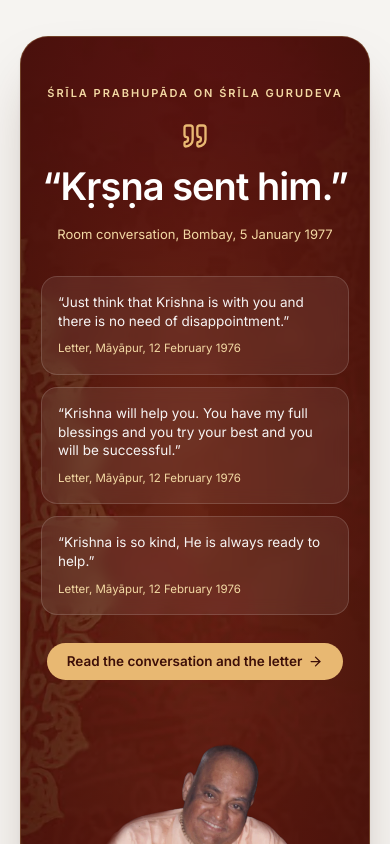
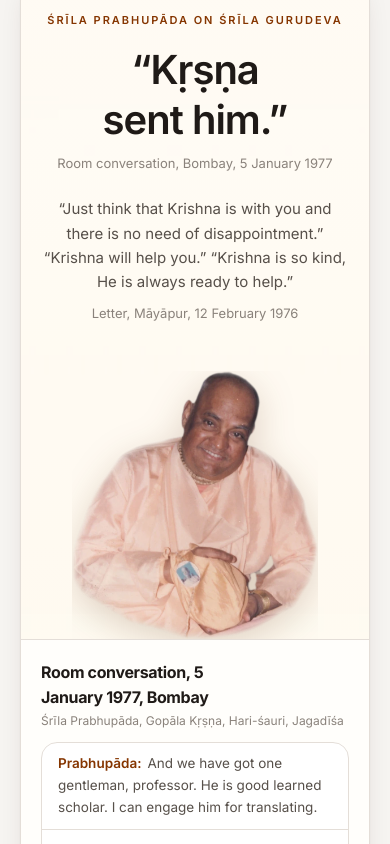
Before and after one commit to brjunction/acharyapriyavigraha_project, a Next.js app: page / in a window 390 px wide. Shown: the part 1200-2044 px from the top of the page. Built offline with nearby package versions, Linux system fonts and the light colour scheme; a web font is replaced by a local one.

Commit message:
Home: light blessing section with full conversation and letter; cleaner cut-outs; shared Prabhupada texts
Co-Authored-By: Claude Sonnet 5.5 <noreply@anthropic.com>
Claude-Session: https://claude.ai/code/session_01M9BBQeXddFLEpid5KwEKJu

```diff
--- a/src/app/(site)/gurudeva/srila-prabhupada/page.tsx
+++ b/src/app/(site)/gurudeva/srila-prabhupada/page.tsx
@@ -4,24 +4,8 @@ import { CutOut } from "@/components/motifs";
 
 export const metadata = { title: "Śrīla Prabhupāda on Śrīla Gurudeva" };
 
-const CONV: [string, string][] = [
-  ["Prabhupāda", "And we have got one gentleman, professor. He is good learned scholar. I can engage him for translating."],
-  ["Gopāla Kṛṣṇa", "Oriya. Very nice."],
-  ["Prabhupāda", "He is writing like machine. I can see the manuscript. In this way, arrangement like that."],
-  ["Gopāla Kṛṣṇa", "Very good. We just printed two books in Oriya: Topmost Yoga and one more."],
-  ["Prabhupāda", "He likes Oriya language."],
-  ["Gopāla Kṛṣṇa", "Who? Gaura-Govinda Swami? He is very sincere devotee."],
-  ["Prabhupāda", "Oh, yes. Undoubtedly."],
-  ["Gopāla Kṛṣṇa", "Very sincere."],
-  ["Prabhupāda", "Kṛṣṇa sent him. He... In Vṛndāvana, he said that “Please give me shelter.” I thought that “There are so many Indian comes and go.” So when he insisted, “All right, you stay.” [chuckles]"],
-  ["Hari-śauri", "Yeah. He took sannyāsa at the opening of the temple. I remember that."],
-  ["Prabhupāda", "He's a good boy."],
-  ["Hari-śauri", "He's stuck it out for a long time in Orissa. He's been there a long time, by himself a lot of the time too."],
-  ["Prabhupāda", "Yes. Yes. He's organizing nicely."],
-  ["Gopāla Kṛṣṇa", "He's very sincere. He follows all the regulations very rigidly. He gets up in the morning. Ideal example."],
-  ["Jagadīśa", "He understands the philosophy quite well."],
-  ["Prabhupāda", "Oh, yes. And he is educated. He is B.Sc."],
-];
+import { CONVERSATION as C, LETTER as L } from "@/lib/prabhupada";
+const hl = (t: string) => t.split(/(«[^»]+»)/).map((x, k) => x.startsWith("«") ? <mark key={k} className="rounded bg-[#f6d58e]/70 px-1 font-semibold text-ink">{x.slice(1, -1)}</mark> : <span key={k}>{x}</span>);
 
 export default function Page() {
   return (
@@ -30,26 +14,21 @@ export default function Page() {
         aside={<CutOut src="/legacy/prabhupada.webp" alt="Śrīla A.C. Bhaktivedanta Swami Prabhupāda" fade={0} className="mx-auto hidden w-64 lg:block" />} />
       <Container className="max-w-3xl py-14">
         <section>
-          <div className="flex items-center gap-3"><QuoteIcon className="text-saffron" size={20} /><h2 className="text-[22px]">Room conversation, 5 January 1977, Bombay</h2></div>
-          <p className="mt-1 text-[13px] text-ink-3">Speakers: Śrīla Prabhupāda, Gopāla Kṛṣṇa, Hari-śauri, Jagadīśa.</p>
+          <div className="flex items-center gap-3"><QuoteIcon className="text-saffron" size={20} /><h2 className="text-[22px]">{C.title}</h2></div>
+          <p className="mt-1 text-[13px] text-ink-3">Speakers: {C.speakers}.</p>
           <div className="card mt-5 divide-y divide-line">
-            {CONV.map(([who, line], i) => (
-              <p key={i} className={`px-5 py-3 text-[15px] leading-relaxed ${who === "Prabhupāda" ? "bg-saffron-tint" : ""}`}><span className={`mr-2 font-semibold ${who === "Prabhupāda" ? "text-saffron" : "text-ink-2"}`}>{who}:</span>{line}</p>
+            {C.lines.map(([who, line], i) => (
+              <p key={i} className="px-5 py-3 text-[15px] leading-relaxed"><span className={`mr-2 font-semibold ${who === "Prabhupāda" ? "text-saffron" : "text-ink-2"}`}>{who}:</span>{hl(line)}</p>
             ))}
           </div>
         </section>
         <section className="mt-14">
-          <div className="flex items-center gap-3"><Mail className="text-saffron" size={20} /><h2 className="text-[22px]">Letter to Gaura Govinda, 12 February 1976, Māyāpur</h2></div>
-          <p className="mt-1 text-[13px] text-ink-3">Letter 76-02-12 · addressed to Bhuvaneśvara</p>
+          <div className="flex items-center gap-3"><Mail className="text-saffron" size={20} /><h2 className="text-[22px]">{L.title}</h2></div>
+          <p className="mt-1 text-[13px] text-ink-3">Letter {L.ref}</p>
           <article className="card mt-5 space-y-4 p-6 text-[15.5px] leading-relaxed text-ink-2">
-            <p>My dear Gaura Govinda Swami,</p>
-            <p>Please accept my blessings. I beg to acknowledge receipt of your letter dated 8 February 1976.</p>
-            <p>It is very good that you have completed one cottage. We are trying to send one man, but in the meantime just think that <mark className="rounded bg-saffron-tint px-1 text-ink">Krishna is with you and there is no need of disappointment.</mark></p>
-            <p>Now that you have your cottage, you may remain there and <mark className="rounded bg-saffron-tint px-1 text-ink">Krishna will help you. You have my full blessings</mark> and you try your best and you will be successful. There is no need of coming to Mayapur now. If you can come for the festival, that will be nice, but it is not compulsory.</p>
-            <p>If you are not getting reply from Gopala Krishna then you may write direct to me. I am also writing Saurabha to send you a plan.</p>
-            <p>If you publish some book in Oriyan language, that book will give you good support. So now you have an opportunity, you are there and Krishna will help. Gradually we will help. <mark className="rounded bg-saffron-tint px-1 text-ink">Krishna is so kind, He is always ready to help.</mark> “dadami buddhi-yogam tam yena mam upayanti te.”</p>
-            <p>I hope this meets you well.</p>
-            <p className="text-ink-3">Your ever well-wisher,<br />A.C. Bhaktivedanta Swami<br /><span className="text-[12.5px]">ACBS/dda</span></p>
+            <p>{L.salutation}</p>
+            {L.paras.map((t, i) => <p key={i}>{hl(t)}</p>)}
+            <p className="text-ink-3">{L.closing[0]}<br />{L.closing[1]}<br /><span className="text-[12.5px]">{L.closing[2]}</span></p>
           </article>
         </section>
       </Container>
--- a/src/components/home-client.tsx
+++ b/src/components/home-client.tsx
@@ -3,6 +3,7 @@ import Link from "next/link";
 import { useRouter } from "next/navigation";
 import { useEffect, useRef, useState } from "react";
 import { ArrowRight, Search, Play, Pause, ChevronLeft, ChevronRight, Headphones, Quote as QuoteIcon, Copy, Check, PlayCircle } from "lucide-react";
+import { CONVERSATION, LETTER } from "@/lib/prabhupada";
 import { DIARY, IMG, LANGUAGES, QUOTE_OF_DAY, TIMELINE } from "@/lib/data";
 import { Img } from "./img";
 import { CutOut, Orn, Padma, PaisleyField, Petals, Rosette, LogoMark } from "./motifs";
@@ -275,37 +276,46 @@ export function WavePlayer() {
 }
 
 /* ------------------------------------------------------------ Blessing */
+const hl = (t: string) => t.split(/(«[^»]+»)/).map((x, k) => x.startsWith("«") ? <mark key={k} className="rounded bg-[#f6d58e]/70 px-1 font-semibold text-ink">{x.slice(1, -1)}</mark> : <span key={k}>{x}</span>);
+
 export function Blessing() {
   return (
-    <div className="relative overflow-hidden rounded-[28px] border border-[#e8b872]/30 bg-[#3d0f08] text-white shadow-[var(--shadow-lg)]">
-      <Backdrop src="red-gold-mandala" o={0.4} />
-      <div className="absolute inset-0 bg-[radial-gradient(ellipse_at_50%_45%,rgba(61,15,8,0.1),rgba(61,15,8,0.8))]" />
-      <div className="relative grid items-end gap-4 px-5 pt-12 lg:grid-cols-[minmax(0,0.8fr)_minmax(0,1.5fr)_minmax(0,0.8fr)] lg:px-10">
+    <div className="relative overflow-hidden rounded-[28px] border border-line bg-gradient-to-b from-white via-[#fffaf0] to-[#fdf1d9] shadow-[var(--shadow-md)]">
+      <Backdrop src="cream-mandala" o={0.35} pos="center" />
+      <div className="relative grid items-end gap-2 px-5 pt-10 lg:grid-cols-[minmax(0,0.9fr)_minmax(0,1.4fr)_minmax(0,0.9fr)] lg:px-10">
         <div className="order-2 hidden self-end lg:order-1 lg:block">
-          <CutOut src="/legacy/prabhupada.webp" alt="Śrīla A.C. Bhaktivedanta Swami Prabhupāda" fade={0} className="mx-auto w-[88%] drop-shadow-[0_14px_26px_rgba(0,0,0,0.45)]" />
+          <CutOut src="/legacy/prabhupada.webp" alt="Śrīla A.C. Bhaktivedanta Swami Prabhupāda" fade={0} className="mx-auto w-[96%] drop-shadow-[0_10px_18px_rgba(90,40,0,0.25)]" />
         </div>
-        <div className="order-1 pb-12 text-center lg:order-2">
-          <p className="text-[11px] font-semibold uppercase tracking-[0.18em] text-[#f3d9a4]">Śrīla Prabhupāda on Śrīla Gurudeva</p>
-          <QuoteIcon className="mx-auto mt-5 text-[#e8b872]" size={28} />
-          <p className="mt-3 text-balance text-[38px] font-semibold leading-[1.3] tracking-tight sm:text-[52px]">“Kṛṣṇa sent him.”</p>
-          <p className="mt-3 text-[13px] text-[#f3d9a4]">Room conversation, Bombay, 5 January 1977</p>
-          <div className="mx-auto mt-8 grid max-w-2xl gap-3 text-left sm:grid-cols-3">
-            {[
-              ["Just think that Krishna is with you and there is no need of disappointment.", "Letter, Māyāpur, 12 February 1976"],
-              ["Krishna will help you. You have my full blessings and you try your best and you will be successful.", "Letter, Māyāpur, 12 February 1976"],
-              ["Krishna is so kind, He is always ready to help.", "Letter, Māyāpur, 12 February 1976"],
-            ].map(([q, src]) => (
-              <figure key={q} className="rounded-2xl border border-white/15 bg-white/[0.07] p-4 backdrop-blur-sm">
-                <blockquote className="text-[13.5px] leading-snug text-white/95">“{q}”</blockquote>
-                <figcaption className="mt-2.5 text-[11.5px] text-[#f3d9a4]">{src}</figcaption>
-              </figure>
+        <div className="order-1 pb-10 text-center lg:order-2">
+          <p className="text-[11px] font-semibold uppercase tracking-[0.18em] text-saffron">Śrīla Prabhupāda on Śrīla Gurudeva</p>
+          <p className="mt-4 text-balance text-[40px] font-semibold leading-[1.25] tracking-tight text-ink sm:text-[54px]">“Kṛṣṇa sent him.”</p>
+          <p className="mt-2 text-[13px] text-ink-3">Room conversation, Bombay, 5 January 1977</p>
+          <p className="mx-auto mt-6 max-w-md text-[15px] leading-relaxed text-ink-2">“Just think that Krishna is with you and there is no need of disappointment.” “Krishna will help you.” “Krishna is so kind, He is always ready to help.”</p>
+          <p className="mt-2 text-[13px] text-ink-3">Letter, Māyāpur, 12 February 1976</p>
+        </div>
+        <div className="order-3 self-end">
+          <CutOut src="/legacy/gurudeva.webp" alt="Śrīla Gour Govinda Swāmī" fade={0} className="mx-auto w-[80%] max-w-[330px] drop-shadow-[0_10px_18px_rgba(90,40,0,0.2)] lg:w-[100%]" />
+        </div>
+      </div>
+      <div className="relative grid gap-5 border-t border-line bg-white/70 p-5 backdrop-blur-sm sm:p-8 lg:grid-cols-2">
+        <section>
+          <h3 className="text-[16px] font-semibold">{CONVERSATION.title}</h3>
+          <p className="mb-3 mt-0.5 text-[12px] text-ink-3">{CONVERSATION.speakers}</p>
+          <div className="rounded-2xl border border-line bg-surface">
+            {CONVERSATION.lines.map(([who, line], k) => (
+              <p key={k} className="border-b border-line px-4 py-2.5 text-[13.5px] leading-relaxed text-ink-2 last:border-0"><span className={`mr-1.5 font-semibold ${who === "Prabhupāda" ? "text-saffron" : "text-ink"}`}>{who}:</span>{hl(line)}</p>
             ))}
           </div>
-          <Link href="/gurudeva/srila-prabhupada" className="mt-7 inline-flex items-center gap-1.5 rounded-full bg-[#e8b872] px-5 py-2 text-[13.5px] font-semibold text-[#3d0f08] transition hover:bg-[#f3d9a4]">Read the conversation and the letter <ArrowRight size={15} /></Link>
-        </div>
-        <div className="order-3 self-end">
-          <CutOut src="/legacy/gurudeva.webp" alt="Śrīla Gour Govinda Swāmī" fade={0} className="mx-auto w-[80%] max-w-[330px] lg:w-[96%]" />
-        </div>
+        </section>
+        <section>
+          <h3 className="text-[16px] font-semibold">{LETTER.title}</h3>
+          <p className="mb-3 mt-0.5 text-[12px] text-ink-3">Letter {LETTER.ref}</p>
+          <article className="space-y-3 rounded-2xl border border-line bg-surface p-5 text-[13.5px] leading-relaxed text-ink-2">
+            <p>{LETTER.salutation}</p>
+            {LETTER.paras.map((t, k) => <p key={k}>{hl(t)}</p>)}
+            <p className="text-ink-3">{LETTER.closing[0]}<br />{LETTER.closing[1]}<br /><span className="text-[12px]">{LETTER.closing[2]}</span></p>
+          </article>
+        </section>
       </div>
     </div>
   );
--- /dev/null
+++ b/src/lib/prabhupada.ts
@@ -0,0 +1,38 @@
+/** Śrīla Prabhupāda on Śrīla Gurudeva: full texts. «…» marks the lines to highlight. */
+export const CONVERSATION = {
+  title: "Room conversation, 5 January 1977, Bombay",
+  speakers: "Śrīla Prabhupāda, Gopāla Kṛṣṇa, Hari-śauri, Jagadīśa",
+  lines: [
+    ["Prabhupāda", "And we have got one gentleman, professor. He is good learned scholar. I can engage him for translating."],
+    ["Gopāla Kṛṣṇa", "Oriya. Very nice."],
+    ["Prabhupāda", "He is writing like machine. I can see the manuscript. In this way, arrangement like that."],
+    ["Gopāla Kṛṣṇa", "Very good. We just printed two books in Oriya: Topmost Yoga and one more."],
+    ["Prabhupāda", "He likes Oriya language."],
+    ["Gopāla Kṛṣṇa", "Who? Gaura-Govinda Swami? He is very sincere devotee."],
+    ["Prabhupāda", "Oh, yes. Undoubtedly."],
+    ["Gopāla Kṛṣṇa", "Very sincere."],
+    ["Prabhupāda", "«Kṛṣṇa sent him.» He... In Vṛndāvana, he said that “Please give me shelter.” I thought that “There are so many Indian comes and go.” So when he insisted, “All right, you stay.” [chuckles]"],
+    ["Hari-śauri", "Yeah. He took sannyāsa at the opening of the temple. I remember that."],
+    ["Prabhupāda", "He's a good boy."],
+    ["Hari-śauri", "He's stuck it out for a long time in Orissa. He's been there a long time, by himself a lot of the time too."],
+    ["Prabhupāda", "Yes. Yes. «He's organizing nicely.»"],
+    ["Gopāla Kṛṣṇa", "He's very sincere. He follows all the regulations very rigidly. He gets up in the morning. Ideal example."],
+    ["Jagadīśa", "He understands the philosophy quite well."],
+    ["Prabhupāda", "Oh, yes. And he is educated. He is B.Sc."],
+  ] as [string, string][],
+};
+
+export const LETTER = {
+  title: "Letter to Gaura Govinda, 12 February 1976, Māyāpur",
+  ref: "76-02-12 · addressed to Bhuvaneśvara",
+  salutation: "My dear Gaura Govinda Swami,",
+  paras: [
+    "Please accept my blessings. I beg to acknowledge receipt of your letter dated 8 February 1976.",
+    "It is very good that you have completed one cottage. We are trying to send one man, but in the meantime just think that «Krishna is with you and there is no need of disappointment.»",
+    "Now that you have your cottage, you may remain there and «Krishna will help you. You have my full blessings and you try your best and you will be successful.» There is no need of coming to Mayapur now. If you can come for the festival, that will be nice, but it is not compulsory.",
+    "If you are not getting reply from Gopala Krishna then you may write direct to me. I am also writing Saurabha to send you a plan.",
+    "If you publish some book in Oriyan language, that book will give you good support. So now you have an opportunity, you are there and Krishna will help. Gradually we will help. «Krishna is so kind, He is always ready to help.» “dadami buddhi-yogam tam yena mam upayanti te.”",
+    "I hope this meets you well.",
+  ],
+  closing: ["Your ever well-wisher,", "A.C. Bhaktivedanta Swami", "ACBS/dda"],
+};
```
Also changed, not shown: public/legacy/gurudeva.webp, public/legacy/prabhupada.webp.
